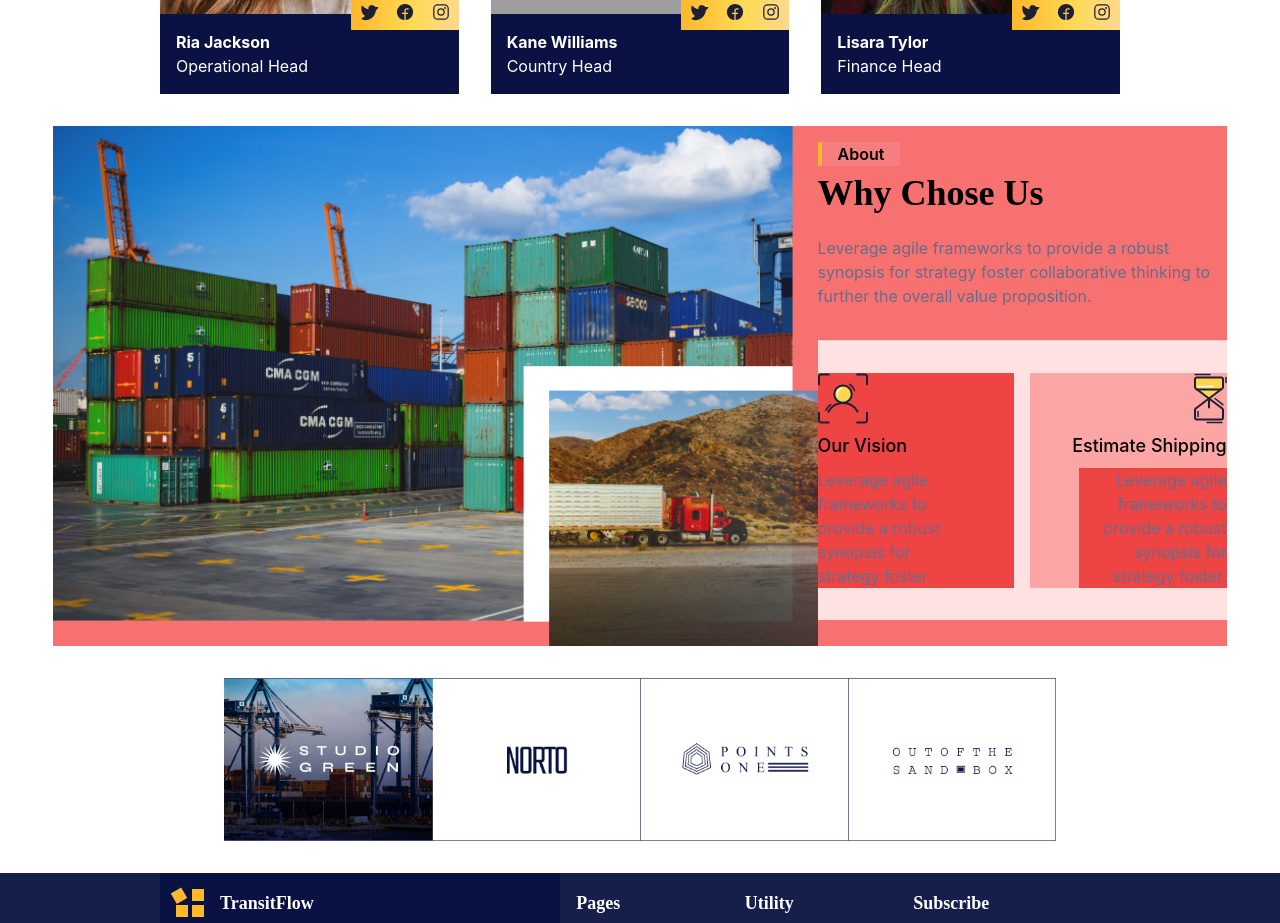
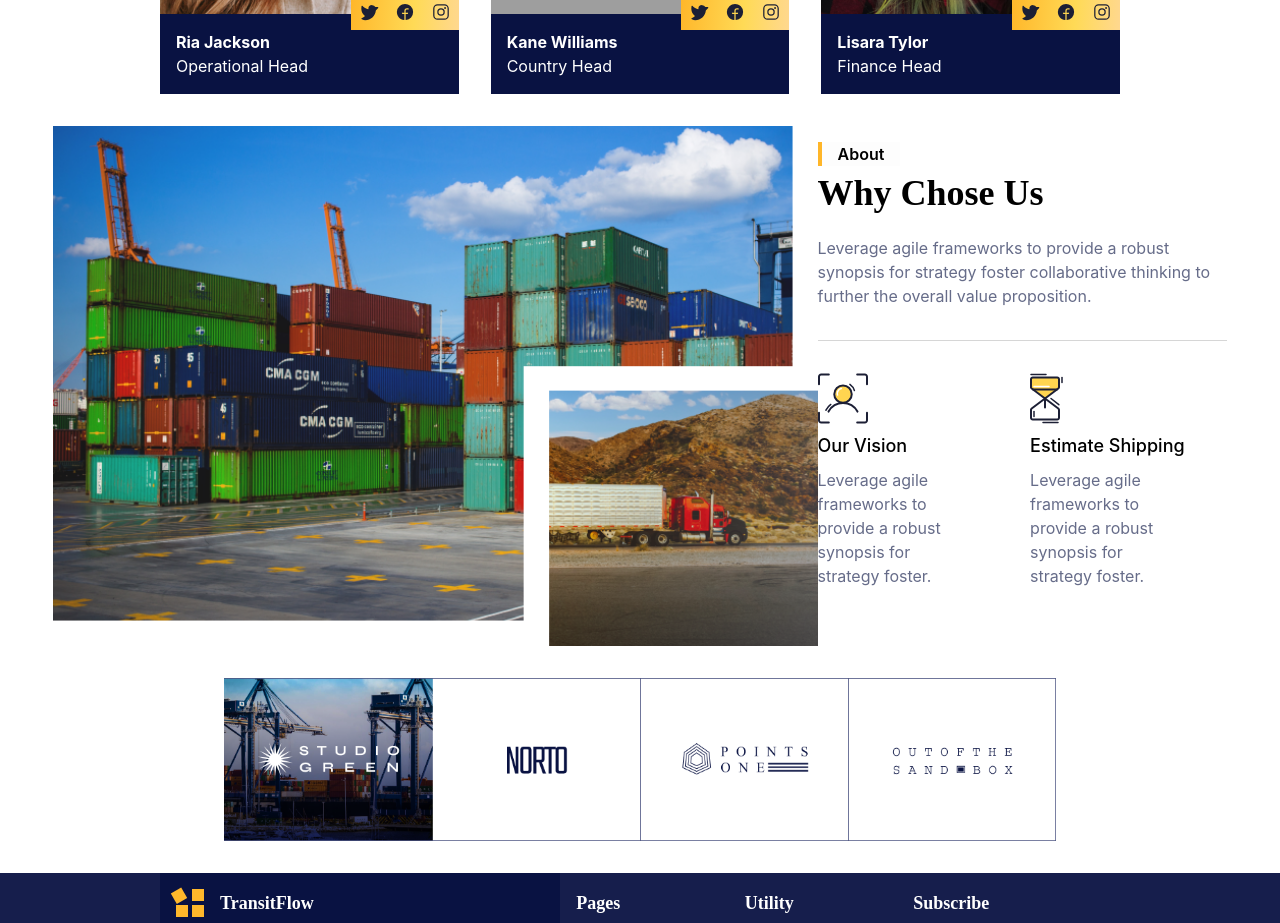
Before and after one commit to smartcollins/logistics, a React (Create React App) app: page /team in a window 1280 px wide. Shown: the part 1520-2443 px from the top of the page. Built offline with nearby package versions, Linux system fonts and the light colour scheme; grey boxes are pictures that could not be loaded.

Commit message:
removed some background color in Team

```diff
--- a/src/pages/Team.jsx
+++ b/src/pages/Team.jsx
@@ -66,7 +66,7 @@ const Team = () => {
             <div className='space-y-4 w-11/12 gap-8 my-8 mx-auto md:grid md:space-y-0 md:grid-cols-2 xl:grid-cols-3 xl:w-3/4'>
                 {items}
             </div>
-            <div className='flex flex-wrap justify-between w-11/12 mx-auto bg-red-400 xl:flex-nowrap xl:h-[65vh]'>
+            <div className='flex flex-wrap justify-between w-11/12 mx-auto xl:flex-nowrap xl:h-[65vh]'>
                 <img src={side} alt="side-ad" />
                 <div className='text-left xl:w-2/4 space-y-8'>
                     <div className='my-4 capitalize'>
@@ -75,16 +75,16 @@ const Team = () => {
                         <Caption txt='about' txt2='why chose us'/>
                         <p className=' normal-case text-[#666c89]'>Leverage agile frameworks to provide a robust synopsis for strategy foster collaborative thinking to further the overall value proposition.</p>
                     </div>
-                    <div className='md:flex bg-red-100 items-center justify-between border-t border-[#d6d6d6] py-8 gap-4 space-y-4 xl:space-y-0'>
-                        <div className=' xl:space-y-2 bg-red-500'>
+                    <div className='md:flex items-center justify-between border-t border-[#d6d6d6] py-8 gap-4 space-y-4 md:space-y-0 xl:space-y-0'>
+                        <div className=' md:space-y-1 xl:space-y-2'>
                             <img src={user} alt="icon" />
                             <p className=' capitalize font-medium text-lg'>our vision</p>
                             <p className='md:w-3/4 text-[#666c89]'>Leverage agile frameworks to provide a robust synopsis for strategy foster.</p>
                         </div>
-                        <div className=' space-y-2 text-right bg-red-300'>
-                            <img className='md:ml-auto' src={timer} alt="icon" />
+                        <div className='md:space-y-1 xl:space-y-2'>
+                            <img className='' src={timer} alt="icon" />
                             <p className=' capitalize font-medium text-lg'>estimate shipping</p>
-                            <p className='md:w-3/4 md:ml-auto bg-red-500 text-[#666c89]'>Leverage agile frameworks to provide a robust synopsis for strategy foster.</p>
+                            <p className='md:w-3/4 text-[#666c89]'>Leverage agile frameworks to provide a robust synopsis for strategy foster.</p>
                         </div>
                     </div>
                 </div>
```
